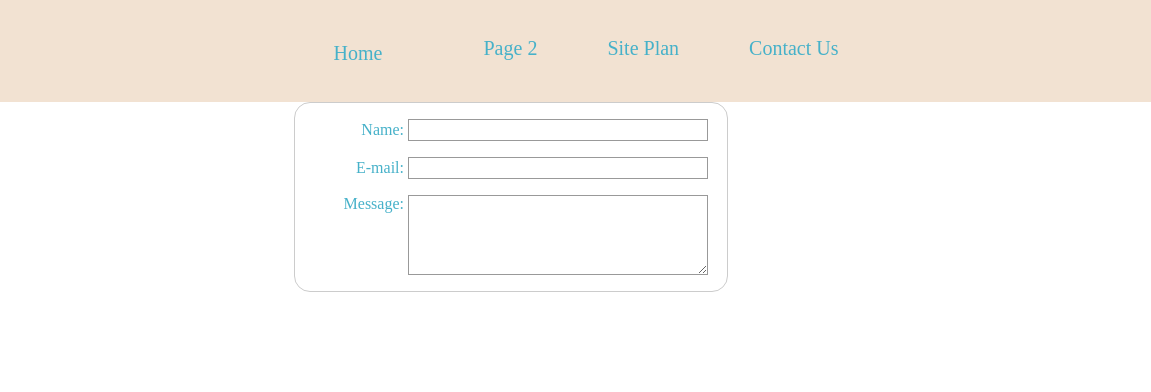
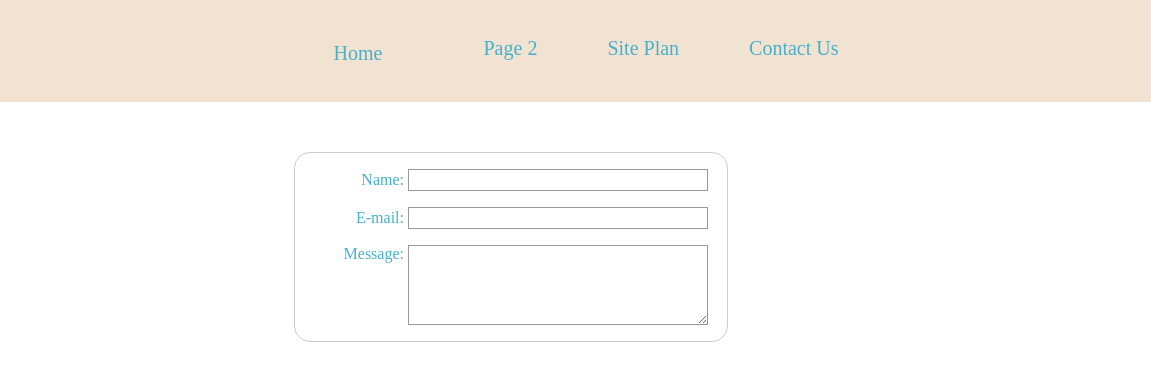
Before and after one commit to jdsmith2004/WDD130, a plain HTML site: page Week2/wwr/contactus.html in a window 1280 px wide. Shown: the top 392 px of the page, 129-1280 px from the left. Drawn offline with Linux system fonts and the light colour scheme; a web font is replaced by a local one.

Commit message:
fixed contactus margin

```diff
--- a/Week2/wwr/styles/site-plan-rafting-v2.css
+++ b/Week2/wwr/styles/site-plan-rafting-v2.css
@@ -540,8 +540,7 @@ footer {
 } */
 form {
   /* Center the form on the page */
-  padding-top: 10px;
-  margin: 0 auto;
+  margin: 50px auto;
   width: 400px;
   /* Form outline */
   padding: 1em;
```
